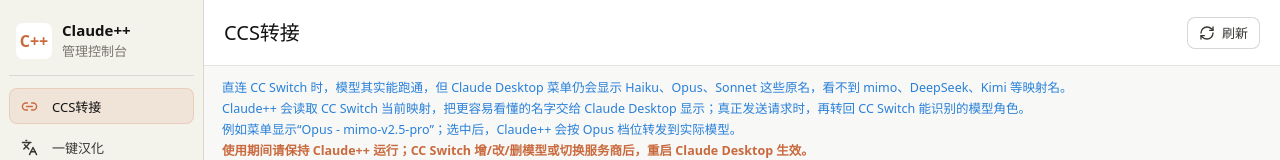
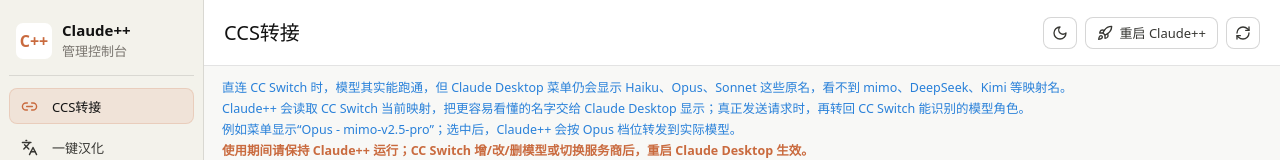
Before and after one commit to laoguo2025/claude-plus-plus, a React (Vite) app: page / in a window 1280 px wide. Shown: the top 160 px of the page. Built offline with nearby package versions, Linux system fonts and the light colour scheme.

Commit message:
feat: add global topbar actions

```diff
--- a/src/App.css
+++ b/src/App.css
@@ -240,6 +240,13 @@
   color: var(--text-400);
   font-size: 13px;
   line-height: 1.35;
+}
+
+.topbarActions {
+  display: inline-flex;
+  flex: 0 0 auto;
+  align-items: center;
+  gap: 8px;
 }
 
 .screen {
@@ -946,6 +953,12 @@
   white-space: nowrap;
 }
 
+.iconButton.square {
+  width: 34px;
+  min-width: 34px;
+  padding: 0;
+}
+
 @media (max-width: 720px) {
   body {
     min-width: 0;
--- a/src/App.tsx
+++ b/src/App.tsx
@@ -16,6 +16,7 @@
   Plug,
   Moon,
   RefreshCw,
+  Rocket,
   Sun,
   type LucideProps,
 } from "lucide-react";
@@ -300,6 +301,22 @@
     }
   };
 
+  const restartClaudePlus = async () => {
+    setBusy(true);
+    setErr("");
+    try {
+      await callCommand("restart_claude_plus");
+    } catch (e) {
+      setErr(String(e));
+    } finally {
+      setBusy(false);
+    }
+  };
+
+  const toggleTheme = () => {
+    setTheme((current) => (current === "dark" ? "light" : "dark"));
+  };
+
   const installClaudeZh = async () => {
     setBusy(true);
     setErr("");
@@ -409,10 +426,23 @@
           <div>
             <h1>{meta.title}</h1>
           </div>
-          <button className="iconButton" disabled={busy} onClick={refresh} title="刷新">
-            <RefreshCw size={16} />
-            <span>刷新</span>
-          </button>
+          <div className="topbarActions" aria-label="页面操作">
+            <button
+              className="iconButton square"
+              onClick={toggleTheme}
+              title={theme === "dark" ? "切换亮色主题" : "切换暗色主题"}
+              aria-label={theme === "dark" ? "切换亮色主题" : "切换暗色主题"}
+            >
+              {theme === "dark" ? <Sun size={16} /> : <Moon size={16} />}
+            </button>
+            <button className="iconButton" disabled={busy} onClick={restartClaudePlus} title="重启 Claude++">
+              <Rocket size={16} />
+              <span>重启 Claude++</span>
+            </button>
+            <button className="iconButton square" disabled={busy} onClick={refresh} title="刷新本页" aria-label="刷新本页">
+              <RefreshCw size={16} />
+            </button>
+          </div>
         </header>
 
         <section className="screen">
```
Also changed, not shown: .workbench/governance/2026-06-02-topbar-global-actions.md (added), 1 other file (tests, documents, lock files or other folders).
